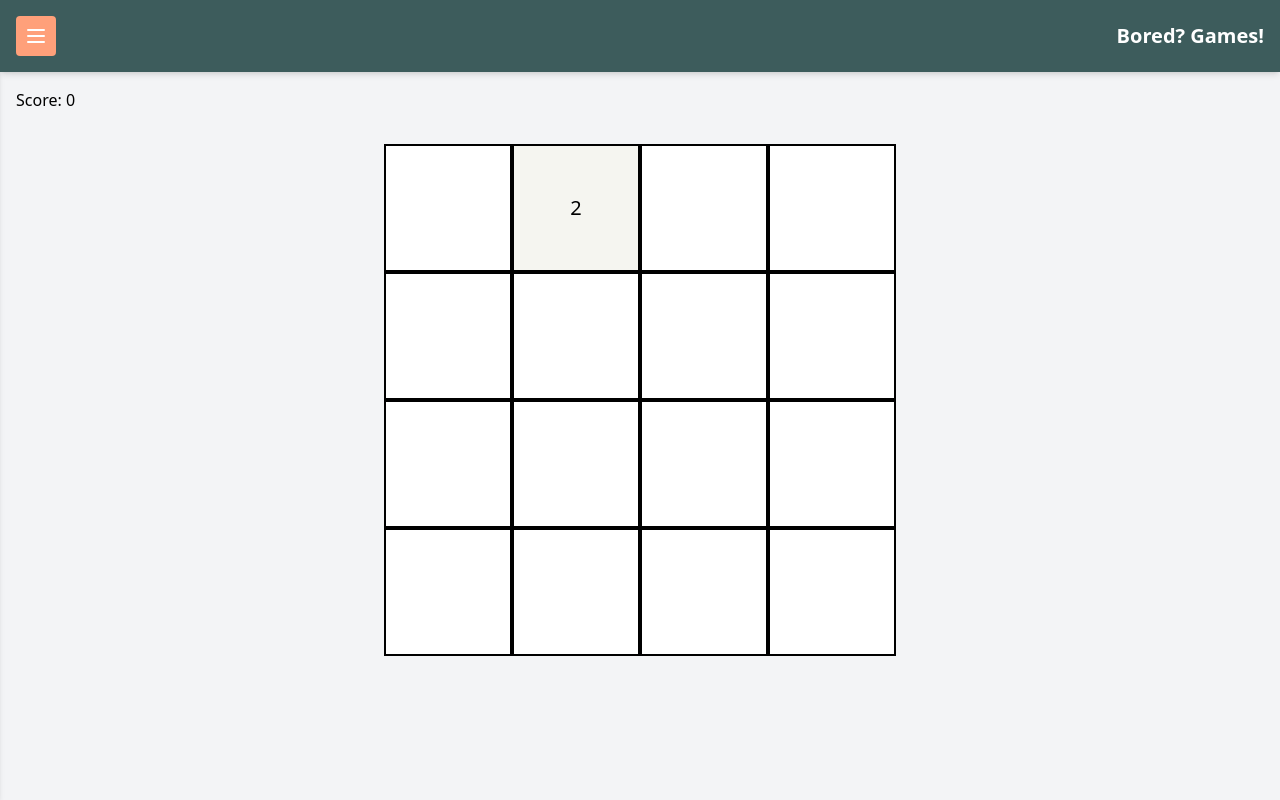
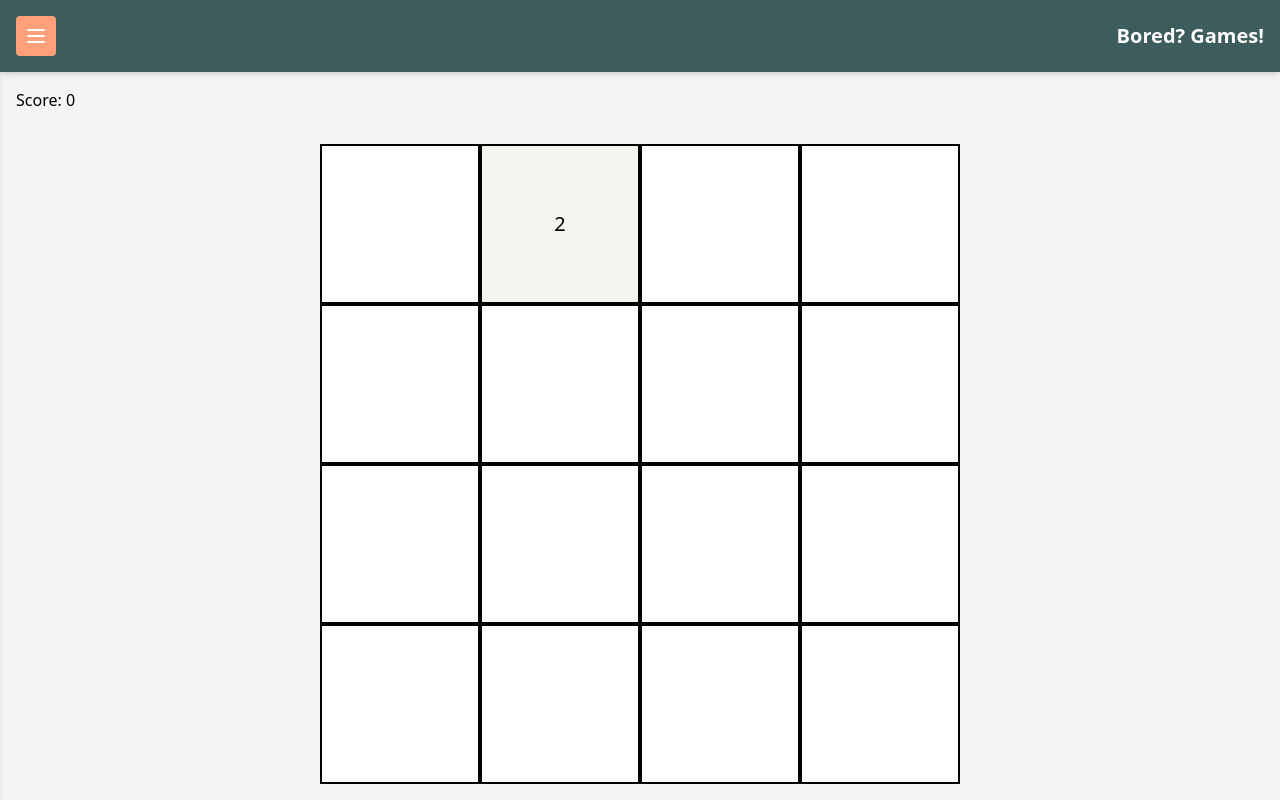
Before and after one commit to ankit-Kumar-4/board-games, a Next.js app: page /2048 in a window 1280 px wide. Built offline with nearby package versions, Linux system fonts and the light colour scheme.

Commit message:
increase 2048 board size

```diff
--- a/src/pages/2048.tsx
+++ b/src/pages/2048.tsx
@@ -388,10 +388,10 @@ const Board: React.FC = () => {
                 <div
                     className="relative select-none"
                     style={{
-                        width: '64vw',
-                        height: '64vw',
-                        maxWidth: '64vh',
-                        maxHeight: '64vh'
+                        width: '80vw',
+                        height: '80vw',
+                        maxWidth: '80vh',
+                        maxHeight: '80vh'
                     }}
                 >
                     <div className="grid grid-cols-4 gap-0 h-full w-full bg-black">
```
Also changed, not shown: 1 other file (tests, documents, lock files or other folders).
